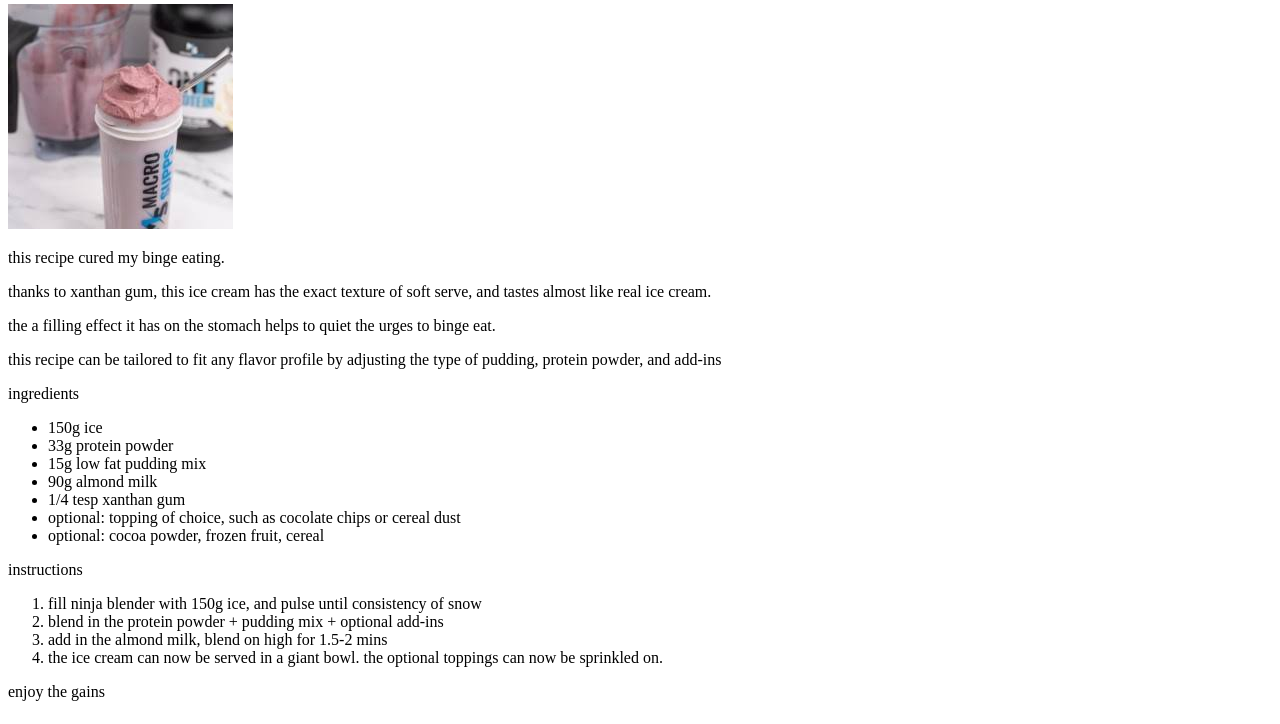
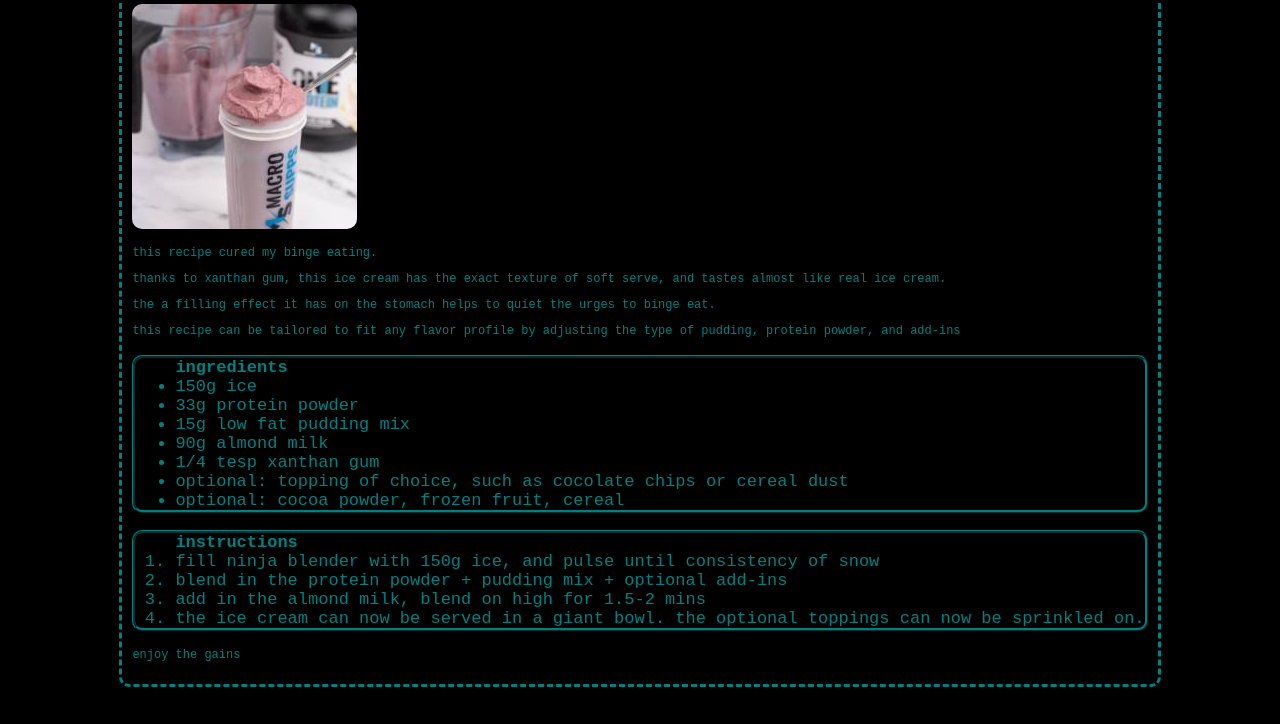
Before and after one commit to megpeer/odin-recipes, a plain HTML site: page protein-icecream/protein-icecream.html in a window 1280 px wide. Shown: the part 76-800 px from the top of the page. Drawn offline with Linux system fonts and the light colour scheme.

Commit message:
deploy css styling to all html pages

```diff
--- a/protein-icecream/protein-icecream.html
+++ b/protein-icecream/protein-icecream.html
@@ -3,18 +3,20 @@
 <head>
     <meta charset="UTF-8">
     <meta name="viewport" content="width=device-width, initial-scale=1.0">
+    <link rel="stylesheet" href="../style.css">
     <title>proats</title>
 </head>
 <body>
-    <h1>Protein Ice Cream</h1>
+<div class="card">
+    <h1 class="title">Protein Ice Cream</h1>
     <img src="ice-cream.jpeg" alt="a shaker cup full to the brim of delicious low calorie ice cream" height="225" width="225">
-    <p>this recipe cured my binge eating.</p>
-    <p>thanks to xanthan gum, this ice cream has the exact texture of soft serve, and tastes almost like real ice cream.</p>
-    <p>the a filling effect it has on the stomach helps to quiet the urges to binge eat.</p>
-    <p>this recipe can be tailored to fit any flavor profile by adjusting the type of pudding, protein powder, and add-ins</p>
+    <p class="blurb">this recipe cured my binge eating.</p>
+    <p class="blurb">thanks to xanthan gum, this ice cream has the exact texture of soft serve, and tastes almost like real ice cream.</p>
+    <p class="blurb">the a filling effect it has on the stomach helps to quiet the urges to binge eat.</p>
+    <p class="blurb">this recipe can be tailored to fit any flavor profile by adjusting the type of pudding, protein powder, and add-ins</p>
 
-    ingredients
     <ul>
+        <strong>ingredients</strong>
         <li>150g ice</li>
         <li>33g protein powder</li>
         <li>15g low fat pudding mix</li>
@@ -23,13 +25,14 @@
         <li>optional: topping of choice, such as cocolate chips or cereal dust</li>
         <li>optional: cocoa powder, frozen fruit, cereal</li>
     </ul>
-    instructions
     <ol>
+        <strong>instructions</strong>
         <li>fill ninja blender with 150g ice, and pulse until consistency of snow</li>
         <li>blend in the protein powder + pudding mix + optional add-ins</li>
         <li>add in the almond milk, blend on high for 1.5-2 mins</li>
         <li>the ice cream can now be served in a giant bowl. the optional toppings can now be sprinkled on. </li>
     </ol>
-    enjoy the gains
+    <p class="blurb">enjoy the gains</p>
+</div>
 </body>
 </html>
--- /dev/null
+++ b/style.css
@@ -0,0 +1,37 @@
+* {
+    /* border-style: solid;
+    border-color: red; */
+    background-color: black;
+    border-radius: 10px;
+    color: teal;
+    font-family: 'Courier New', Courier, monospace;
+
+}
+
+.card {
+    border-style: dashed;
+    border-color: teal;
+    width: fit-content;
+    margin: auto;
+    padding: 10px
+}
+
+.title {
+    font-size: 24px;
+}
+
+.link {
+    font-size: 12px;
+    text-align:left;
+    padding-left: 20px;
+}
+
+ol, ul {
+    font-size: 17px;
+    border-style: ridge;
+    border-color: teal;
+}
+
+.blurb {
+    font-size: 12px;
+}
```
Also changed, not shown: index.html (+9 -7 lines), pizza-dough/pizza-dough.html (+11 -6 lines), proats/proats.html (+8 -4 lines).
